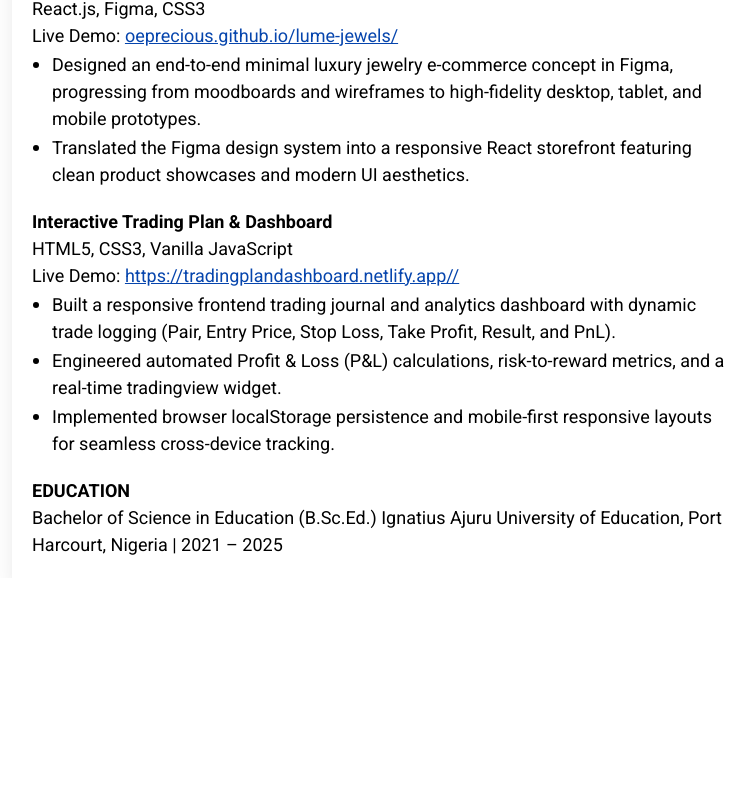
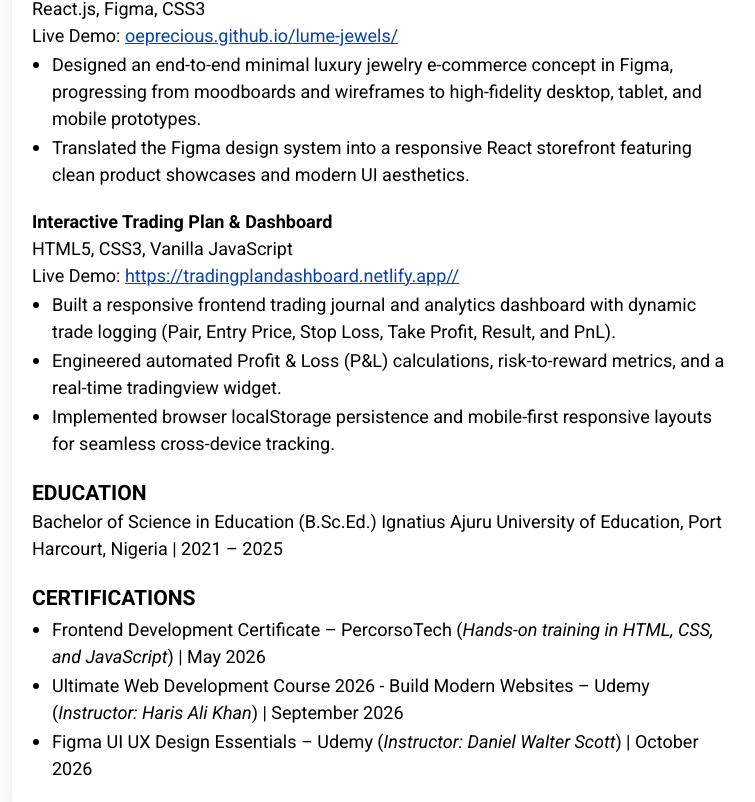
Before and after one commit to oeprecious/oeprecious, a React (Vite) app: page / in a window 1280 px wide. Shown: the part 1084-1886 px from the top of the page, without its empty margins (256-1011 px from the left). Before the commit the page ends 1662 px from the top, so only its background shows below. Built offline with nearby package versions, Linux system fonts and the light colour scheme; a web font is replaced by a local one.

Commit message:
Changed projects to uppercase, completed Education, and cert section

```diff
--- a/src/App.css
+++ b/src/App.css
@@ -58,3 +58,9 @@ li::marker {
 .project1, .project2, .project3, .project4 {
   margin-bottom: 2rem;
 }
+
+/* Cert */
+
+span {
+  font-style: italic;
+}
--- a/src/App.jsx
+++ b/src/App.jsx
@@ -83,7 +83,7 @@ const App = () => {
           {/* Project section */}
 
           <section className="projects">
-            <h3>Projects</h3>
+            <h3 style={{ textTransform: "uppercase" }}>Projects</h3>
 
             <div className="project1">
               <h4>MyNotes – Task &amp; Note Management App</h4>
@@ -167,10 +167,31 @@ const App = () => {
           <section className="education">
 
             <div className="education">
-              <h4>EDUCATION</h4>
+              <h3>EDUCATION</h3>
               Bachelor of Science in Education (B.Sc.Ed.)
               Ignatius Ajuru University of Education, Port Harcourt, Nigeria | 2021 – 2025
             </div>
+          </section>
+
+          {/* Certification */}
+
+          <section className="cert">
+            <h3>CERTIFICATIONS</h3>
+
+            <ul>
+
+              <li>
+                Frontend Development Certificate – PercorsoTech (<span>Hands-on training in HTML, CSS, and JavaScript</span>) | May 2026
+              </li>
+
+              <li>
+                Ultimate Web Development Course 2026 - Build Modern Websites – Udemy (<span>Instructor: Haris Ali Khan</span>) | September 2026
+              </li>
+
+              <li>
+                Figma UI UX Design Essentials – Udemy (<span>Instructor: Daniel Walter Scott</span>) | October 2026
+              </li>
+            </ul>
           </section>
 
 
```
